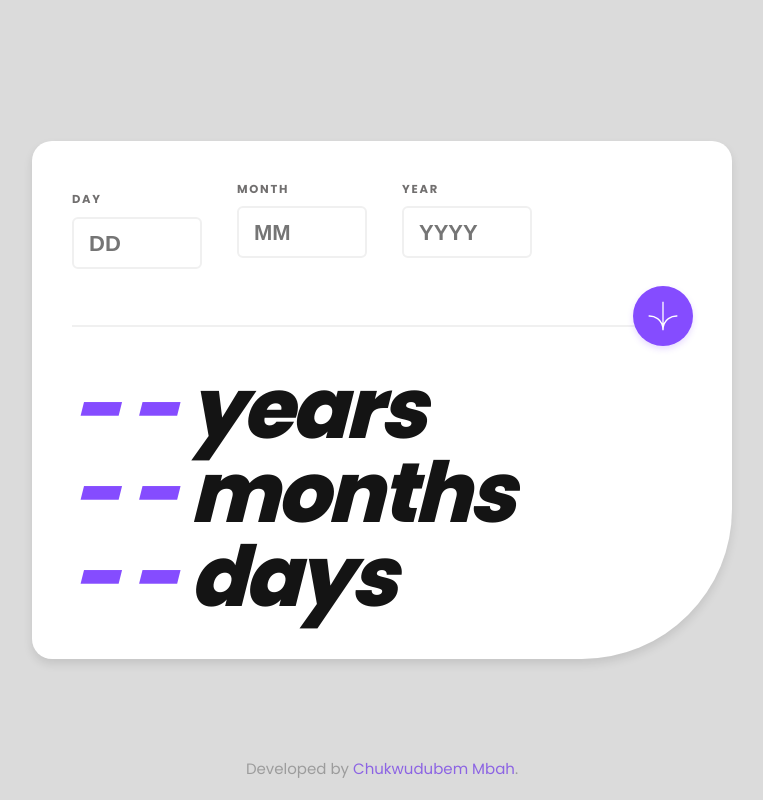
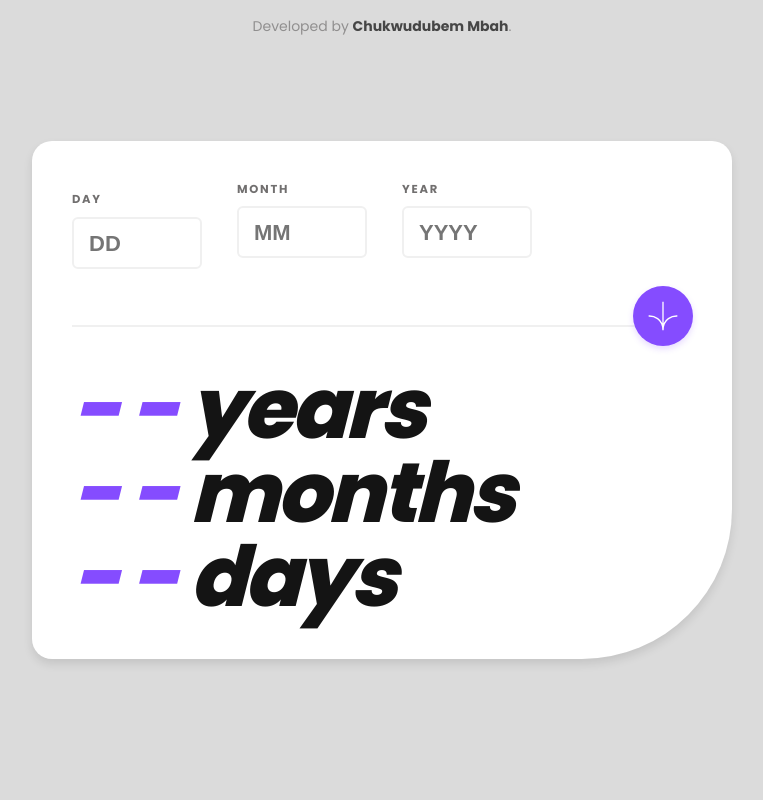
Before and after one commit to dubemmbah/age-calculator-app, a plain HTML site: page index.html in a window 1280 px wide. Shown: the whole page, without its empty margins (258-1021 px from the left). Drawn offline with Linux system fonts and the light colour scheme.

Commit message:
Update index.html

```diff
--- a/index.html
+++ b/index.html
@@ -17,17 +17,20 @@
     <title>Frontend Mentor | Age calculator app</title>
 
     <style>
-      .attribution {
+     .attribution {
         position: absolute;
-        bottom: 2rem;
-        font-size: 15px;
+        top: 2%;
+        left: 50%;
+        transform: translateX(-50%);
+        margin: auto;
+        font-size: 14px;
         text-align: center;
-        color: hsl(0, 0%, 45%);
-        opacity: 0.6;
-        text-align: center;
+        color: hsl(0, 1%, 44%);
+        opacity: 0.7;
       }
       .attribution a {
-        color: hsl(259, 83%, 50%);
+        color: hsl(0, 0%, 3%);
+        font-weight: bolder;
         text-decoration: none;
       }
 
```
